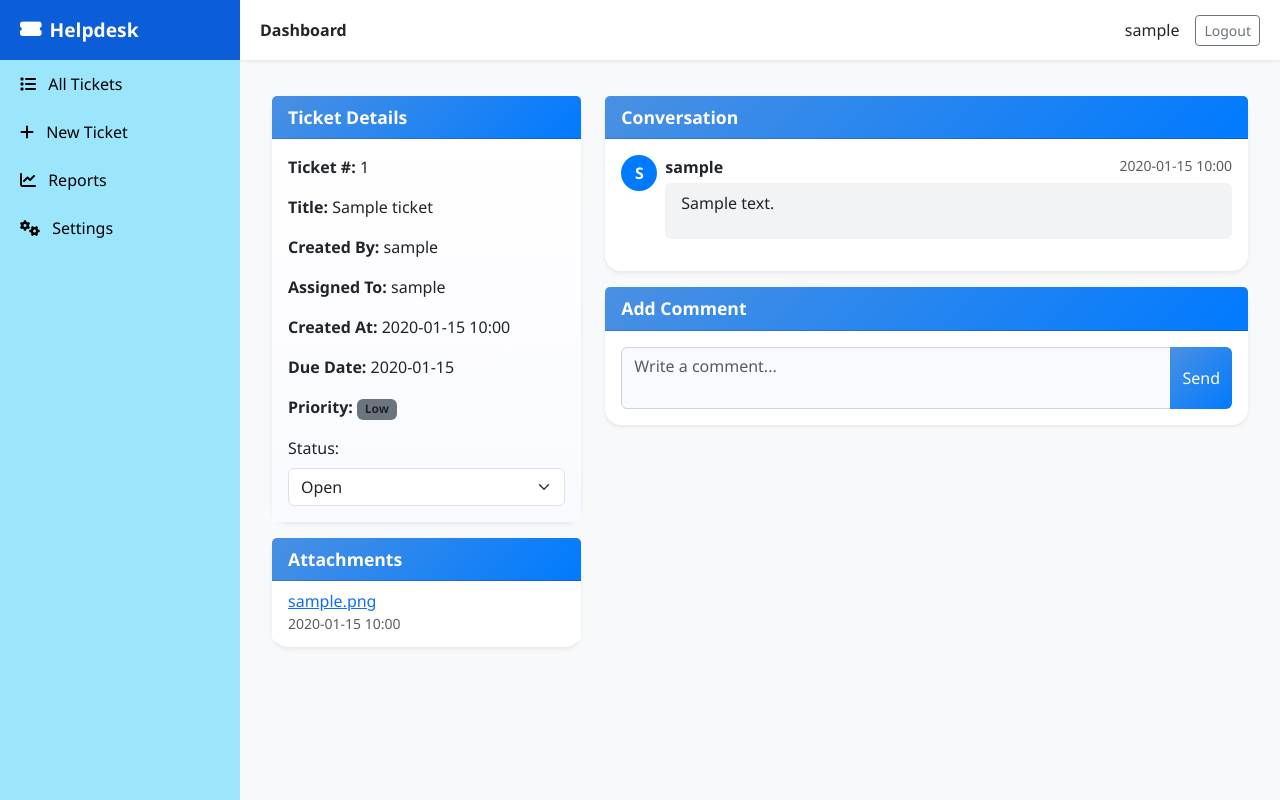
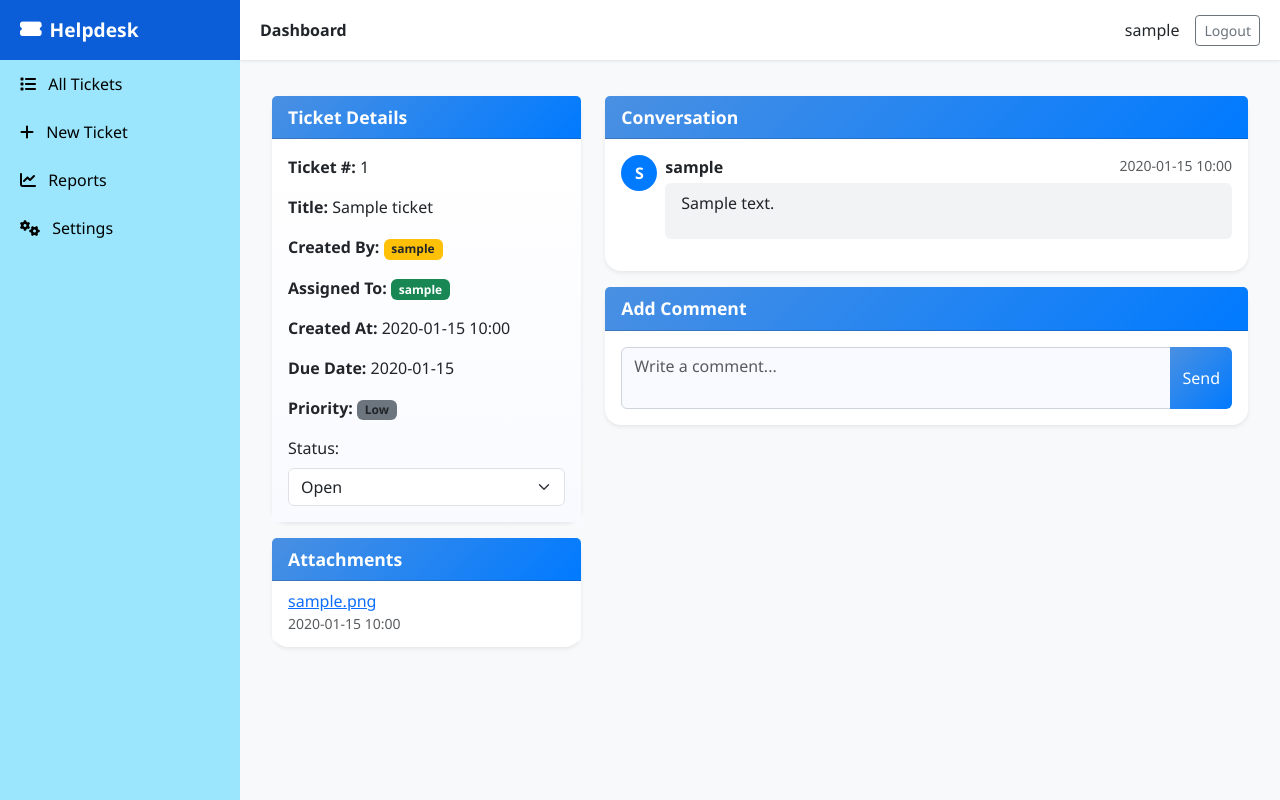
Before and after one commit to shishir-chowdhury/ticket-management-system-django, a Django app: page /tickets/1/ in a window 1280 px wide. Run offline with Django 5.2, Linux system fonts and the light colour scheme; a user stored in the database is signed in; tables that the repository leaves empty hold one stand-in row (values such as "Sample post").

Commit message:
change created_by and assined_to color

```diff
--- a/templates/tickets/ticket_detail.html
+++ b/templates/tickets/ticket_detail.html
@@ -17,12 +17,15 @@
                 <div class="card-body bg-light">
                     <p><strong>Ticket #:</strong> {{ ticket.id }}</p>
                     <p><strong>Title:</strong> {{ ticket.title }}</p>
-                    <p><strong>Created By:</strong> {{ ticket.created_by }}</p>
+                    <p><strong>Created By:</strong>
+                        <span class="badge bg-warning text-dark">{{ ticket.created_by }}</span>
+                    </p>
+
                     <p><strong>Assigned To:</strong>
                         {% if ticket.assigned_to %}
-                        {{ ticket.assigned_to }}
+                        <span class="badge bg-success text-white">{{ ticket.assigned_to }}</span>
                         {% else %}
-                        <span class="text-muted">Unassigned</span>
+                        <span class="badge bg-secondary text-white">Unassigned</span>
                         {% endif %}
                     </p>
                     <p><strong>Created At:</strong> {{ ticket.created_at|date:"Y-m-d H:i" }}</p>
```
